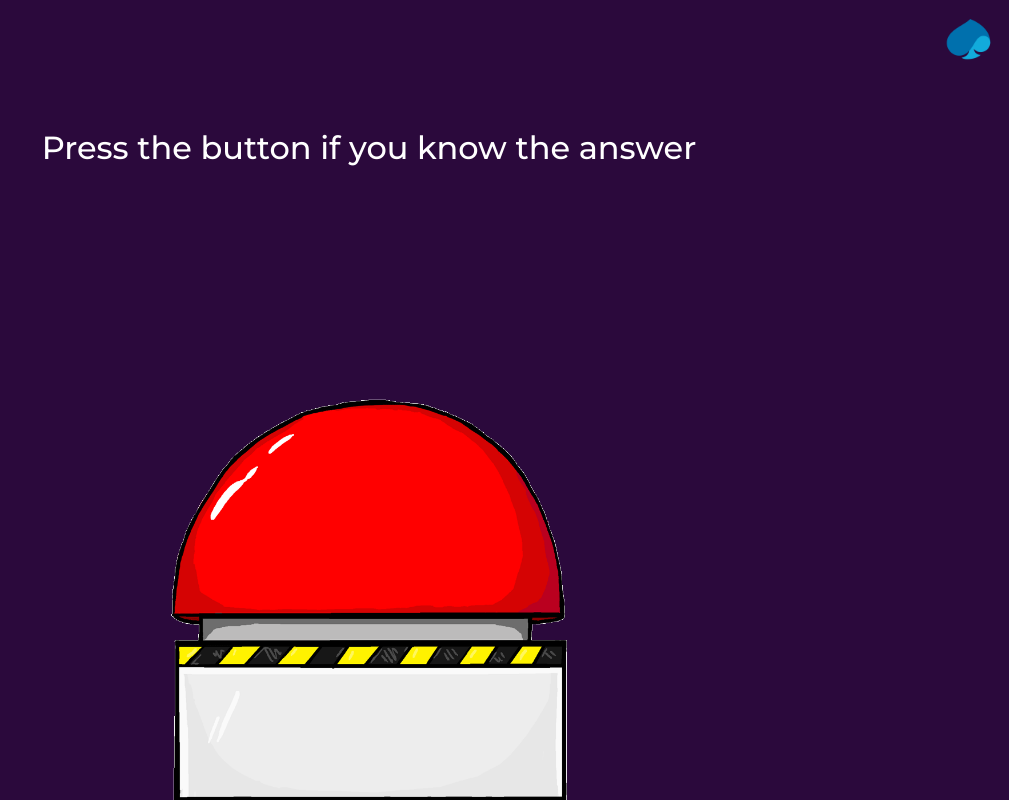
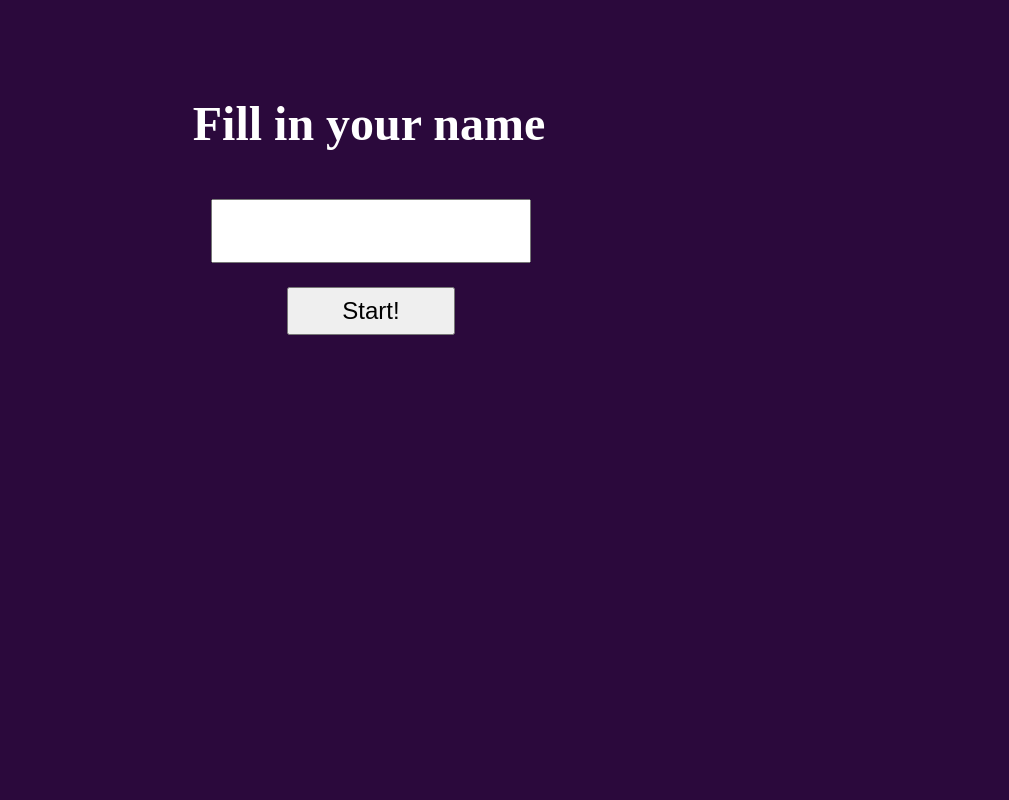
Before and after one commit to samanthavz/cap, a plain HTML site: page index.html in a window 1280 px wide. Shown: the whole page, without its empty margins (271-1280 px from the left). Drawn offline with Linux system fonts and the light colour scheme.

Commit message:
added form + js

```diff
--- a/index.html
+++ b/index.html
@@ -12,7 +12,14 @@
 </head>
 <body id="body">
     <main>
-        <div class="maindiv">
+        <div class="formdiv" id="formdiv">
+            <h1>Fill in your name</h1>
+            <form>
+                <input type="text" id="text" required>
+                <input type="button" id="startbutton" value="Start!">
+            </form>
+        </div>
+        <div class="maindiv" id="maindiv">
             <img class="logo" src="images/logo.png" alt="capgemini's logo">
             <p id="p" class="sentence">Press the button if you know the answer</p>
             <img id="button" class="button" src="./images/button.png" alt="big red button">
--- a/scripts/script.js
+++ b/scripts/script.js
@@ -4,7 +4,34 @@ const ws = new WebSocket("ws://localhost:8000");
 
 ws.addEventListener("open", () => {
     console.log("We are connected!");
+
+    ws.send("Hey, how's it going?");
 })
+
+ws.addEventListener("message", ({data}) => {
+    console.log(data);
+})
+
+//form button check
+
+var knop = document.getElementById("startbutton");
+var formdiv = document.getElementById("formdiv");
+var maindiv = document.getElementById("maindiv");
+
+knop.addEventListener("click", function() {
+
+    var text = document.getElementById("text").value;
+
+    if (text === "") {
+        console.log("empty field");
+    } else {
+        console.log("notempty");
+        formdiv.style.display = "none"
+        maindiv.style.display = "block"
+        name = text;
+    }
+});
+
 
 // button click function
 
@@ -13,13 +40,14 @@ let button = document.getElementById("button");
 let check = 1;
 var clicked = false;
 
+var name
 
 button.addEventListener("click", function() {
     if (clicked) {
         return
     };
     clicked = true;
-    p.innerHTML = "<strong style='color:red'> Sam </strong> clicked the button";
+    p.innerHTML = `<strong style='color:red'>` + name + `</strong> clicked the button`;
     console.log("check");
     setTimeout(function() {
         countdown();
--- a/styles/style.css
+++ b/styles/style.css
@@ -18,12 +18,58 @@
    p {
     font-family: 'Montserrat', sans-serif;
     color: white;
-    /* font-weight: 600; */
    }
 
    /* classes */
 
+   /*---------------------------------------*/
+   /*            form section               */
+   /*---------------------------------------*/
+
+   .formdiv {
+    display: block;
+    height: 100vh;
+    width: 100vw;
+    overflow-x: hidden;
+    position: relative;
+   }
+
+   .formdiv h1{
+    color: white;
+    text-align: center;
+    margin: 2em 0 1em 0;
+    font-size: 3em;
+   }
+
+   .formdiv form {
+     position: absolute;
+     left: calc(50% - 158px);
+     display: flex;
+     flex-direction: column;
+     align-items: center;
+   }
+
+   .formdiv form input[type=text] {
+    width: 10em;
+    height: 2em;
+    font-size: 2em;
+  }
+
+  .formdiv form input[type=button] {
+    width: 7em;
+    height: 2em;
+    margin-top: 1em;
+    font-size: 1.5em;
+  }
+
+
+   /*------------------------------------------*/
+   /*               main section               */
+   /*------------------------------------------*/
+
+
    .maindiv {
+    display: none;
     height: 100vh;
     width: 100vw;
     overflow-x: hidden;
```
Also changed, not shown: server/index.js (+7 -0 lines).
